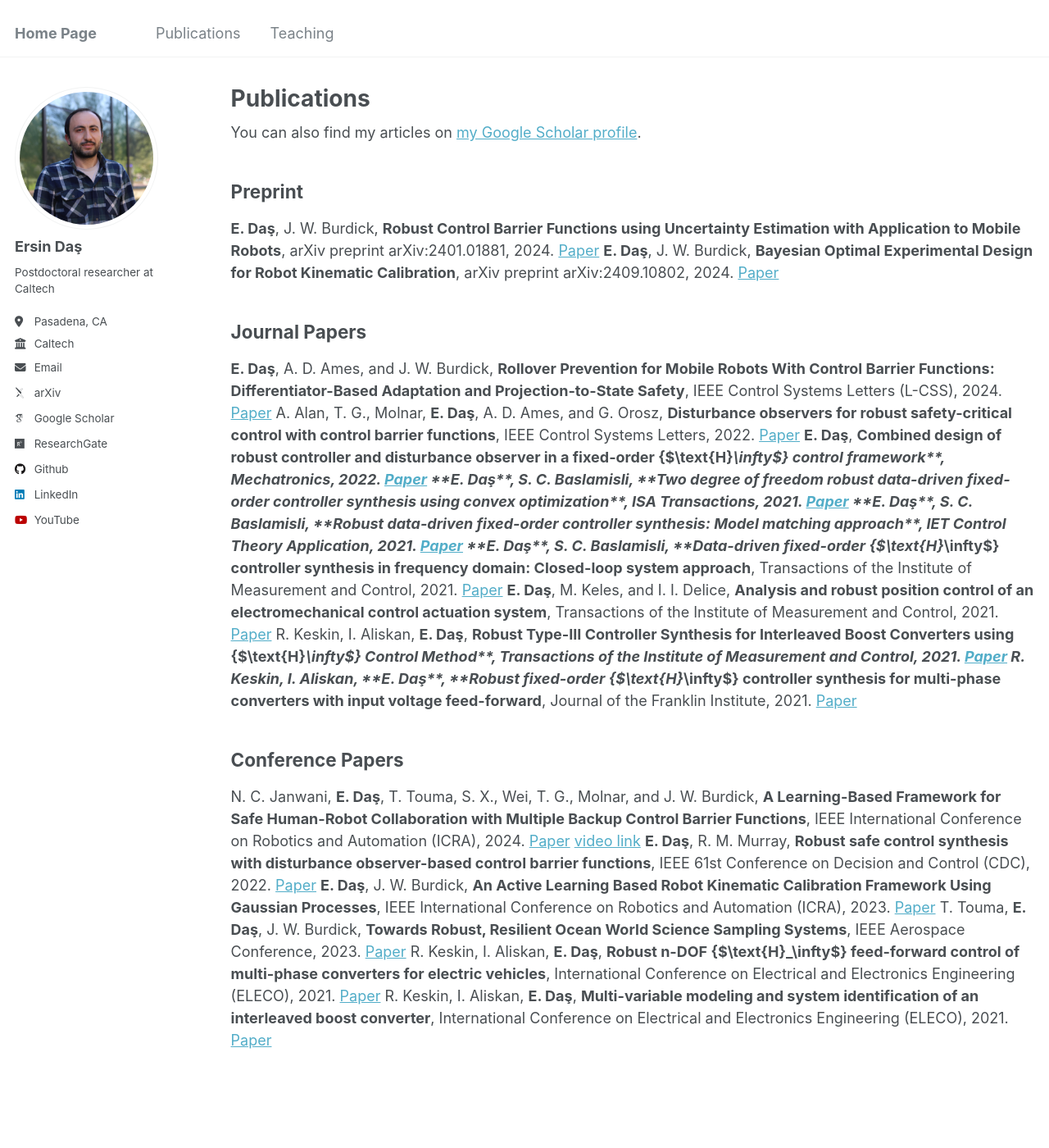
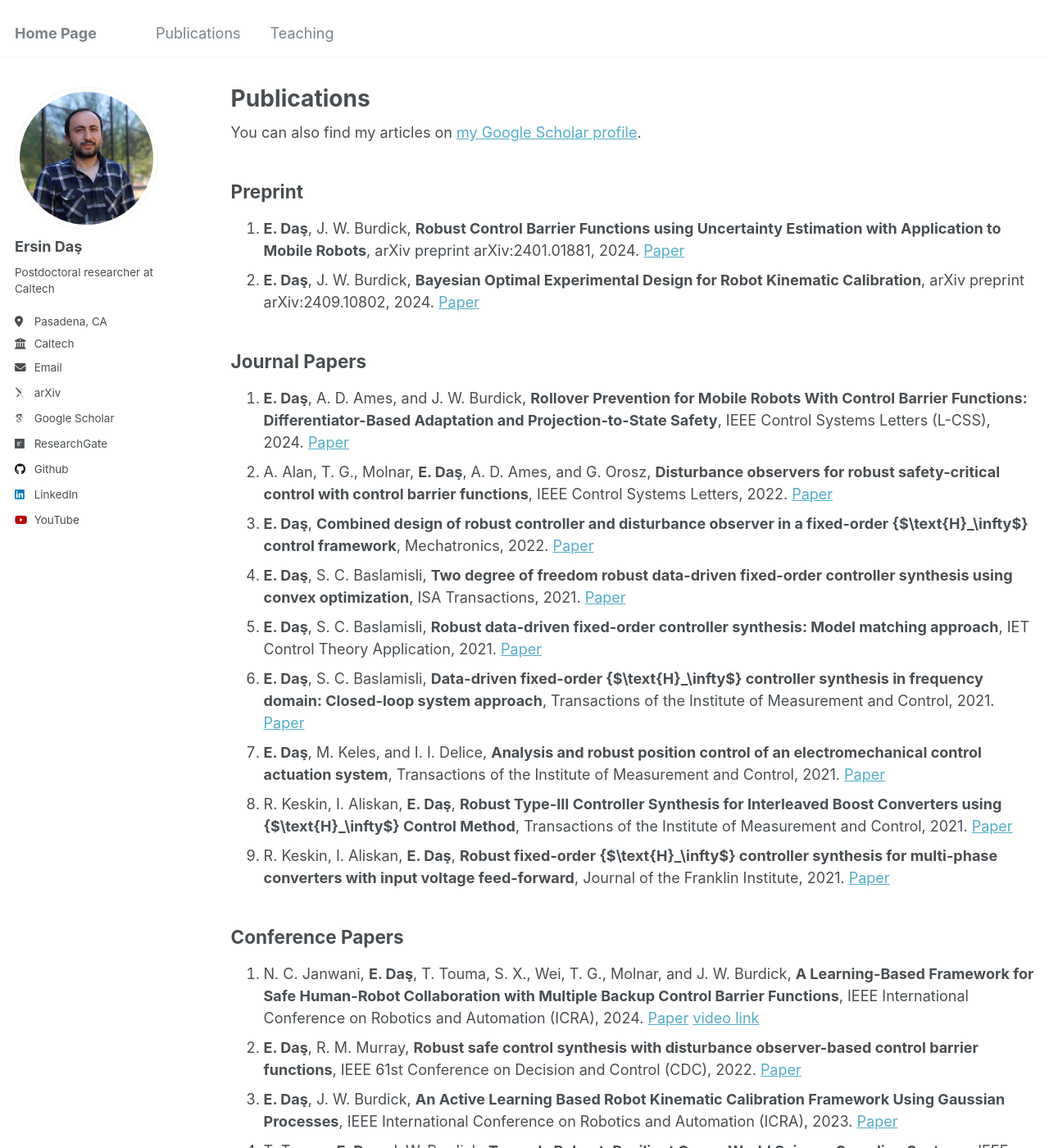
Before and after one commit to ersindas/ersindas.github.io, a Jekyll site: the page built from _pages/publications.md, in a window 1280 px wide and 1400 px high. Shown: the whole window at 82% size. Built offline with Jekyll 4.4.1, drawn with Linux system fonts in a browser that asks for light colours; some web fonts are replaced; part of the change alters nothing that is shown.

```diff
--- a/_pages/publications.md
+++ b/_pages/publications.md
@@ -10,24 +10,24 @@ author_profile: true
 {% endif %}
 
 ## Preprint
-**E. Daş**, J. W. Burdick, **Robust Control Barrier Functions using Uncertainty Estimation with Application to Mobile Robots**, arXiv preprint arXiv:2401.01881, 2024. [Paper](https://arxiv.org/pdf/2401.01881)
-**E. Daş**, J. W. Burdick, **Bayesian Optimal Experimental Design for Robot Kinematic Calibration**, arXiv preprint arXiv:2409.10802, 2024. [Paper](https://arxiv.org/pdf/2409.10802)
+1. **E. Daş**, J. W. Burdick, **Robust Control Barrier Functions using Uncertainty Estimation with Application to Mobile Robots**, arXiv preprint arXiv:2401.01881, 2024. [Paper](https://arxiv.org/pdf/2401.01881)
+1. **E. Daş**, J. W. Burdick, **Bayesian Optimal Experimental Design for Robot Kinematic Calibration**, arXiv preprint arXiv:2409.10802, 2024. [Paper](https://arxiv.org/pdf/2409.10802)
 
 ## Journal Papers
-**E. Daş**, A. D. Ames, and J. W. Burdick, **Rollover Prevention for Mobile Robots With Control Barrier Functions: Differentiator-Based Adaptation and Projection-to-State Safety**, IEEE Control Systems Letters (L-CSS), 2024. [Paper](https://arxiv.org/pdf/2403.08916)
-A. Alan, T. G., Molnar, **E. Daş**, A. D. Ames, and G. Orosz, **Disturbance observers for robust safety-critical control with control barrier functions**, IEEE Control Systems Letters, 2022. [Paper](https://arxiv.org/pdf/2209.08123)
-**E. Daş**, **Combined design of robust controller and disturbance observer in a fixed-order {$\text{H}_\infty$} control framework**, Mechatronics, 2022. [Paper](https://www.sciencedirect.com/science/article/pii/S0957415822001301)
-**E. Daş**, S. C. Baslamisli, **Two degree of freedom robust data-driven fixed-order controller synthesis using convex optimization**, ISA Transactions, 2021. [Paper](https://www.sciencedirect.com/science/article/pii/S0019057820305474)
-**E. Daş**, S. C. Baslamisli, **Robust data-driven fixed-order controller synthesis: Model matching approach**, IET Control Theory Application, 2021. [Paper](https://ietresearch.onlinelibrary.wiley.com/doi/full/10.1049/cth2.12024)
-**E. Daş**, S. C. Baslamisli, **Data-driven fixed-order {$\text{H}_\infty$} controller synthesis in frequency domain: Closed-loop system approach**, Transactions of the Institute of Measurement and Control, 2021. [Paper](https://journals.sagepub.com/doi/abs/10.1177/0142331219847741)
-**E. Daş**, M. Keles, and I. I. Delice, **Analysis and robust position control of an electromechanical control actuation system**, Transactions of the Institute of Measurement and Control, 2021. [Paper](https://journals.sagepub.com/doi/abs/10.1177/0142331218813421)
-R. Keskin, I. Aliskan, **E. Daş**, **Robust Type-III Controller Synthesis for Interleaved Boost Converters using {$\text{H}_\infty$} Control Method**, Transactions of the Institute of Measurement and Control, 2021. [Paper](https://journals.sagepub.com/doi/abs/10.1177/01423312211019560)
-R. Keskin, I. Aliskan, **E. Daş**, **Robust fixed-order {$\text{H}_\infty$} controller synthesis for multi-phase converters with input voltage feed-forward**, Journal of the Franklin Institute, 2021. [Paper](https://www.sciencedirect.com/science/article/pii/S001600322300371X)
+1. **E. Daş**, A. D. Ames, and J. W. Burdick, **Rollover Prevention for Mobile Robots With Control Barrier Functions: Differentiator-Based Adaptation and Projection-to-State Safety**, IEEE Control Systems Letters (L-CSS), 2024. [Paper](https://arxiv.org/pdf/2403.08916)
+1. A. Alan, T. G., Molnar, **E. Daş**, A. D. Ames, and G. Orosz, **Disturbance observers for robust safety-critical control with control barrier functions**, IEEE Control Systems Letters, 2022. [Paper](https://arxiv.org/pdf/2209.08123)
+1. **E. Daş**, **Combined design of robust controller and disturbance observer in a fixed-order {$\text{H}_\infty$} control framework**, Mechatronics, 2022. [Paper](https://www.sciencedirect.com/science/article/pii/S0957415822001301)
+1. **E. Daş**, S. C. Baslamisli, **Two degree of freedom robust data-driven fixed-order controller synthesis using convex optimization**, ISA Transactions, 2021. [Paper](https://www.sciencedirect.com/science/article/pii/S0019057820305474)
+1. **E. Daş**, S. C. Baslamisli, **Robust data-driven fixed-order controller synthesis: Model matching approach**, IET Control Theory Application, 2021. [Paper](https://ietresearch.onlinelibrary.wiley.com/doi/full/10.1049/cth2.12024)
+1. **E. Daş**, S. C. Baslamisli, **Data-driven fixed-order {$\text{H}_\infty$} controller synthesis in frequency domain: Closed-loop system approach**, Transactions of the Institute of Measurement and Control, 2021. [Paper](https://journals.sagepub.com/doi/abs/10.1177/0142331219847741)
+1. **E. Daş**, M. Keles, and I. I. Delice, **Analysis and robust position control of an electromechanical control actuation system**, Transactions of the Institute of Measurement and Control, 2021. [Paper](https://journals.sagepub.com/doi/abs/10.1177/0142331218813421)
+1. R. Keskin, I. Aliskan, **E. Daş**, **Robust Type-III Controller Synthesis for Interleaved Boost Converters using {$\text{H}_\infty$} Control Method**, Transactions of the Institute of Measurement and Control, 2021. [Paper](https://journals.sagepub.com/doi/abs/10.1177/01423312211019560)
+1. R. Keskin, I. Aliskan, **E. Daş**, **Robust fixed-order {$\text{H}_\infty$} controller synthesis for multi-phase converters with input voltage feed-forward**, Journal of the Franklin Institute, 2021. [Paper](https://www.sciencedirect.com/science/article/pii/S001600322300371X)
 
 ## Conference Papers
-N. C. Janwani, **E. Daş**, T. Touma, S. X., Wei, T. G., Molnar, and J. W. Burdick, **A Learning-Based Framework for Safe Human-Robot Collaboration with Multiple Backup Control Barrier Functions**, IEEE International Conference on Robotics and Automation (ICRA), 2024. [Paper](https://arxiv.org/pdf/2310.05865) [video link](https://youtu.be/41Jh1GD_9Ok)
-**E. Daş**, R. M. Murray, **Robust safe control synthesis with disturbance observer-based control barrier functions**, IEEE 61st Conference on Decision and Control (CDC), 2022. [Paper](https://arxiv.org/pdf/2201.05758)
-**E. Daş**, J. W. Burdick, **An Active Learning Based Robot Kinematic Calibration Framework Using Gaussian Processes**, IEEE International Conference on Robotics and Automation (ICRA), 2023. [Paper](https://arxiv.org/pdf/2303.03658)
-T. Touma, **E. Daş**, J. W. Burdick, **Towards Robust, Resilient Ocean World Science Sampling Systems**, IEEE Aerospace Conference, 2023. [Paper](https://ieeexplore.ieee.org/document/10115718)
-R. Keskin, I. Aliskan, **E. Daş**, **Robust n-DOF {$\text{H}_\infty$} feed-forward control of multi-phase converters for electric vehicles**, International Conference on Electrical and Electronics Engineering (ELECO), 2021. [Paper](https://ieeexplore.ieee.org/abstract/document/9677777)
-R. Keskin, I. Aliskan, **E. Daş**, **Multi-variable modeling and system identification of an interleaved boost converter**, International Conference on Electrical and Electronics Engineering (ELECO), 2021. [Paper](https://ieeexplore.ieee.org/abstract/document/9677780)
+1. N. C. Janwani, **E. Daş**, T. Touma, S. X., Wei, T. G., Molnar, and J. W. Burdick, **A Learning-Based Framework for Safe Human-Robot Collaboration with Multiple Backup Control Barrier Functions**, IEEE International Conference on Robotics and Automation (ICRA), 2024. [Paper](https://arxiv.org/pdf/2310.05865) [video link](https://youtu.be/41Jh1GD_9Ok)
+1. **E. Daş**, R. M. Murray, **Robust safe control synthesis with disturbance observer-based control barrier functions**, IEEE 61st Conference on Decision and Control (CDC), 2022. [Paper](https://arxiv.org/pdf/2201.05758)
+1. **E. Daş**, J. W. Burdick, **An Active Learning Based Robot Kinematic Calibration Framework Using Gaussian Processes**, IEEE International Conference on Robotics and Automation (ICRA), 2023. [Paper](https://arxiv.org/pdf/2303.03658)
+1. T. Touma, **E. Daş**, J. W. Burdick, **Towards Robust, Resilient Ocean World Science Sampling Systems**, IEEE Aerospace Conference, 2023. [Paper](https://ieeexplore.ieee.org/document/10115718)
+1. R. Keskin, I. Aliskan, **E. Daş**, **Robust n-DOF {$\text{H}_\infty$} feed-forward control of multi-phase converters for electric vehicles**, International Conference on Electrical and Electronics Engineering (ELECO), 2021. [Paper](https://ieeexplore.ieee.org/abstract/document/9677777)
+1. R. Keskin, I. Aliskan, **E. Daş**, **Multi-variable modeling and system identification of an interleaved boost converter**, International Conference on Electrical and Electronics Engineering (ELECO), 2021. [Paper](https://ieeexplore.ieee.org/abstract/document/9677780)
```
